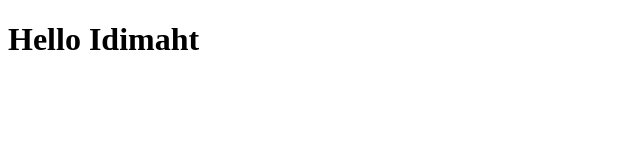
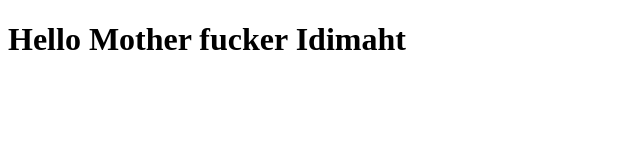
Before and after one commit to idimaht/LearnGit, a plain HTML site: page index.html in a window 1280 px wide. Shown: the whole page, without its empty margins (0-640 px from the left). Drawn offline with Linux system fonts and the light colour scheme.

Commit message:
Revert "Edit file index.html"
This reverts commit a2022099775033a60421af5ce784982742c315c3.

```diff
--- a/index.html
+++ b/index.html
@@ -6,6 +6,6 @@
     <title>Document</title>
 </head>
 <body>
-    <H1>Hello Idimaht</H1>
+    <H1>Hello Mother fucker Idimaht</H1>
 </body>
 </html>
```
Also changed, not shown: 1 other file.
